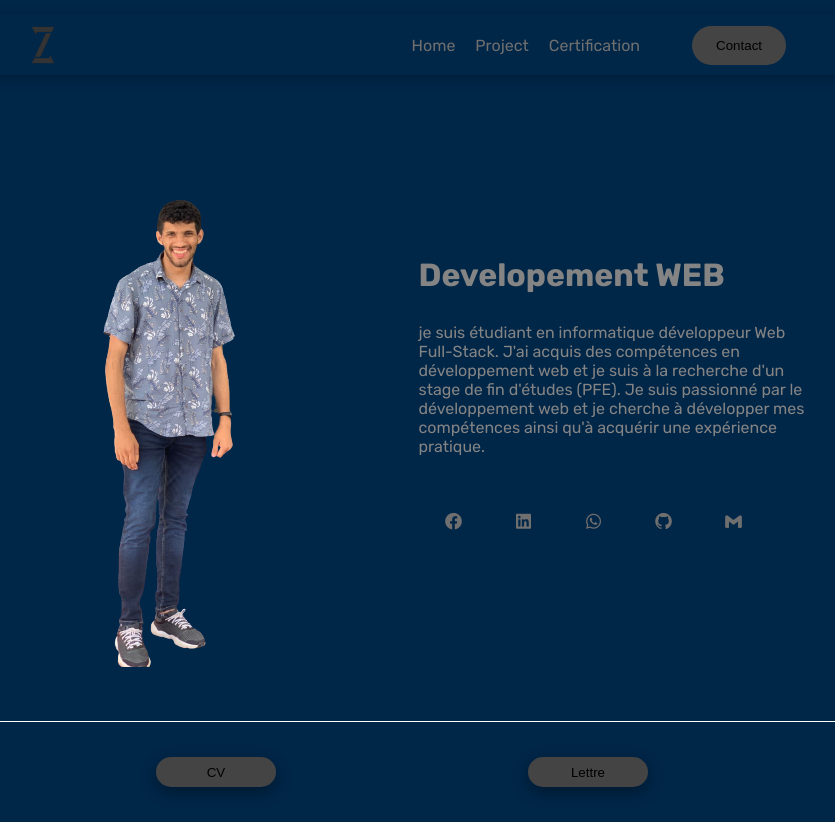
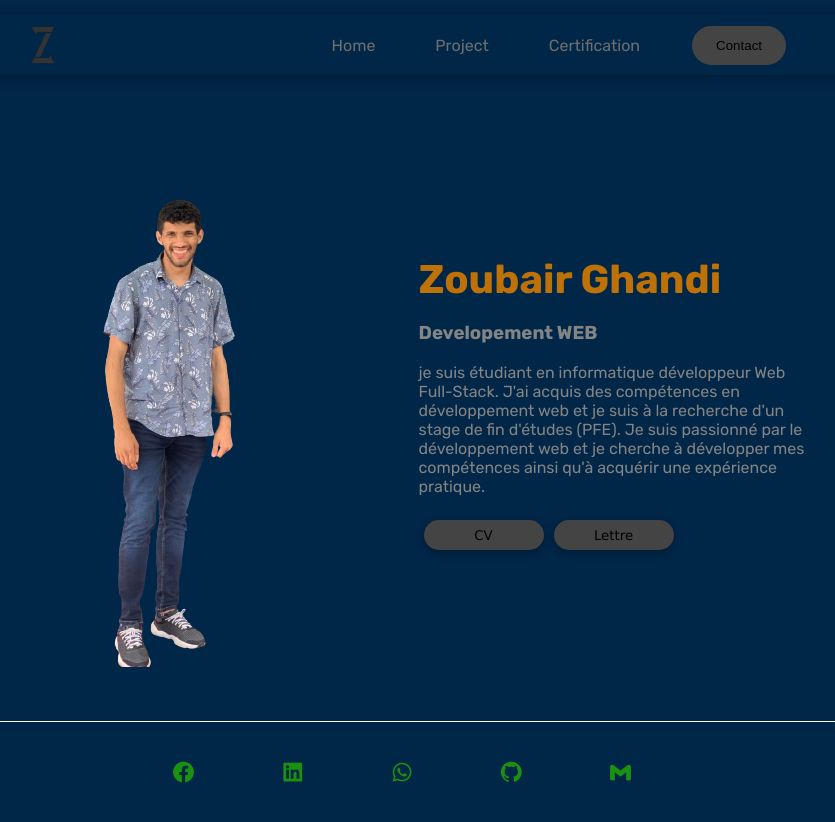
Before and after one commit to zoubairghandi1234/portfolio, a plain HTML site: page index.html in a window 1280 px wide. Shown: the whole page, without its empty margins (238-1073 px from the left). Drawn offline with nearby package versions, Linux system fonts and the light colour scheme.

Commit message:
best change 121

```diff
--- a/index.html
+++ b/index.html
@@ -30,26 +30,23 @@
             <img src="img/my.png" alt="my">
         </div>
         <div class="test">
-            <h1>Developement WEB </h1>
+            <h1>Zoubair Ghandi</h1>
+            <h3>Developement WEB</h3>
 
             <p>je suis étudiant en informatique développeur Web Full-Stack. J'ai acquis des compétences en développement web et je suis à la recherche d'un stage de fin d'études (PFE). Je suis passionné par le développement web et je cherche à développer mes compétences ainsi qu'à acquérir une expérience pratique. </p>
             <div class="social">
-                <a href=""><i class='bx bxl-facebook-circle'></i></a>
-                <a href="https://www.linkedin.com/in/zoubair-ghandi-8050941a6/"><i class='bx bxl-linkedin-square'></i></a>
-                <a href=""><i class='bx bxl-whatsapp' ></i></a>
-                <a href="https://github.com/zoubairghandi1234"><i class='bx bxl-github' ></i></a>
-                <a href="https://mail.google.com/mail/u/0/#inbox"><i class='bx bxl-gmail' ></i></a>
+                <a href="pdf/zoubairghandi-1.pdf" download><button>CV</button></a>
+                <a href="pdf/zoubairghandi-1.pdf" download><button>Lettre</button></a>
             </div>
 
         </div>
-
-
     </main>
     <footer>
-        <a href="pdf/zoubairghandi-1.pdf" download><button>CV</button></a>
-        <a href="pdf/zoubairghandi-1.pdf" download><button>Lettre</button></a>
-
-
+        <a href=""><i class='bx bxl-facebook-circle'></i></a>
+        <a href="https://www.linkedin.com/in/zoubair-ghandi-8050941a6/"><i class='bx bxl-linkedin-square'></i></a>
+        <a href=""><i class='bx bxl-whatsapp' ></i></a>
+        <a href="https://github.com/zoubairghandi1234"><i class='bx bxl-github' ></i></a>
+        <a href="https://mail.google.com/mail/u/0/#inbox"><i class='bx bxl-gmail' ></i></a>
     </footer>
 
 </body>
--- a/style.css
+++ b/style.css
@@ -13,6 +13,10 @@ body{
     font-family: "Rubik", sans-serif;
 
 }
+h1{
+    font-size: 40px;
+    color: #bd7106;
+}
 
 .background-image {
 
@@ -25,11 +29,12 @@ body{
     background-repeat: no-repeat;
   }
 
-li , a ,button{
+li , a {
     text-decoration: none;
     margin: 5px;
     display: inline-block;
     color: rgb(111, 111, 111);
+    transition: all 0.3s;
 
 }
 
@@ -59,8 +64,13 @@ nav img{
 nav ul{
    list-style-type: none;
    display: flex;
+   gap: 40px;
    flex-wrap: wrap;
    margin-right: 42px;
+}
+
+nav li:hover{
+    color: #bd7106;
 }
 
 nav input{
@@ -73,7 +83,7 @@ nav input{
     transition: all 0.3s ease 0s;
 }
 nav input:hover{
-    color: rgba(0, 136, 169, 8);
+    color: white;
     background-color: #bd7106;
 }
 
@@ -119,13 +129,28 @@ main{
 
 
 }
-.social i{
-    margin: 20px;
+
+.social button{
+
+    width: 120px;
+    height: 30px;
+    background-color: rgb(68, 68, 68);
+    border: none;
+    padding: 2px 24px;
+    cursor: pointer;
+    border-radius: 30px;
+    box-shadow: rgba(0, 0, 0, 0.24) 0px 3px 8px;
+    color: black;
+    transition: all 0.3s ease 0s;
+    font-family: 'Lucida Sans', 'Lucida Sans Regular', 'Lucida Grande', 'Lucida Sans Unicode', Geneva, Verdana, sans-serif;
+
+}
+.social button:hover{
+    color: rgba(0, 136, 169, 8);
+    background-color: #bd7106;
+    color: white;
 }
 
-.social i{
-    font-size: 20px;
-}
 footer{
     display: flex;
     flex-direction: row;
@@ -135,24 +160,18 @@ footer{
     margin: auto;
     height: 100px;
 }
-footer button{
 
-    width: 120px;
-    height: 30px;
-    background-color: rgb(68, 68, 68);
-    border: none;
-    padding: 2px 24px;
-    cursor: pointer;
-    border-radius: 30px;
-    box-shadow: rgba(0, 0, 0, 0.35) 0px 5px 15px;
-    color: black;
-    transition: all 0.3s ease 0s;
+footer i{
+    margin: 20px;
+    font-size: 25px;
+    color: #1a910f;
+    transition: all 0.3s;
+}
 
-}
-footer button:hover{
-    color: rgba(0, 136, 169, 8);
-    background-color: #bd7106;
-    color: white;
+footer i:hover{
+    color: rgb(68, 68, 68);
+    font-size: 27px;
+    box-sizing: border-box;
 }
 
 
```
